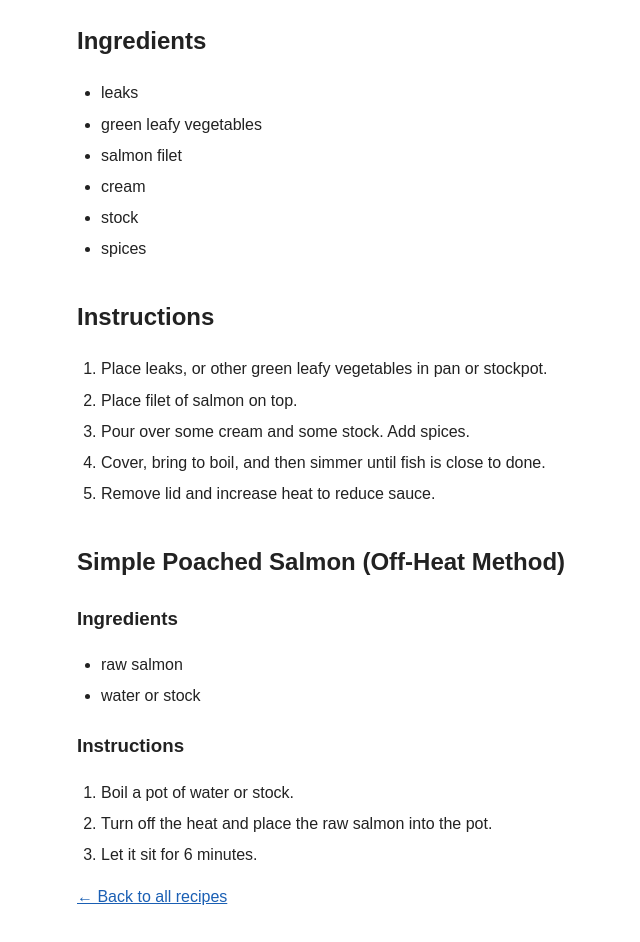
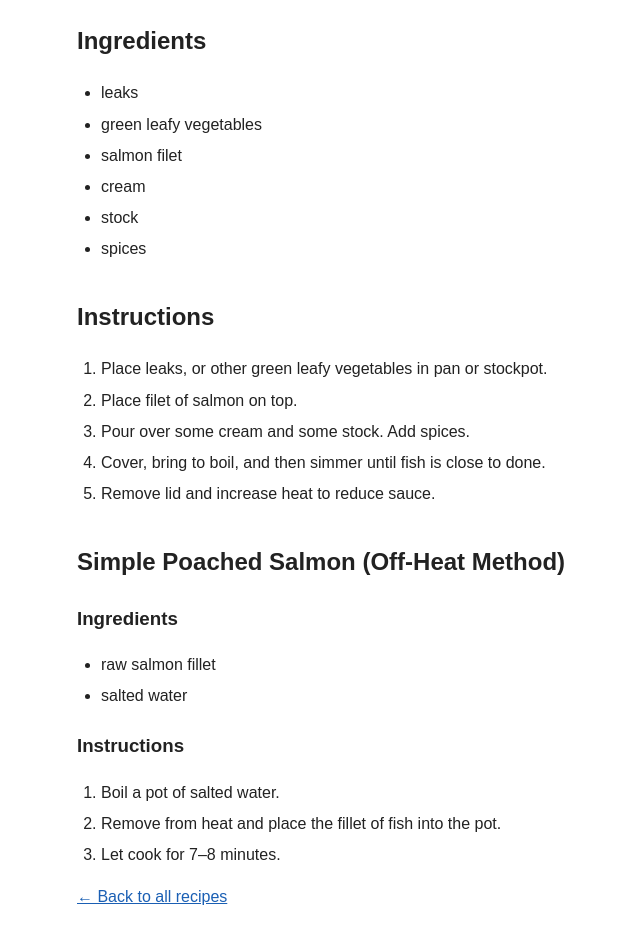
Before and after one commit to Elan-Gr/Recipes, a plain HTML site: page Meals/Meats/Poached Salmon.html in a window 1280 px wide. Shown: the part 97-1039 px from the top of the page, without its empty margins (263-903 px from the left). Drawn offline with Linux system fonts and the light colour scheme.

Commit message:
Update Poached Salmon off-heat method to salted water, 7-8 minutes

```diff
--- a/Meals/Meats/Poached Salmon.html
+++ b/Meals/Meats/Poached Salmon.html
@@ -2,11 +2,11 @@
 <html lang="en">
 <head>
 <meta charset="utf-8">
-<meta name="last-updated" content="2026-10-18">
+<meta name="last-updated" content="2026-11-19">
 <meta name="viewport" content="width=device-width, initial-scale=1">
 <title>Poached Salmon — Elan's Recipes</title>
 <link rel="stylesheet" href="../../style.css">
-<script type="application/json" id="usda-ingredients">[{"name": "water", "fdc_id": 173647, "usda_description": "Beverages, water, tap, drinking", "alt_fdc_ids": []}, {"name": "leaks", "fdc_id": 169246, "usda_description": "Leeks, (bulb and lower leaf-portion), raw", "alt_fdc_ids": []}, {"name": "green leafy vegetables", "fdc_id": null, "usda_description": null, "alt_fdc_ids": []}, {"name": "salmon", "fdc_id": 175167, "usda_description": "Fish, salmon, Atlantic, farmed, raw", "alt_fdc_ids": []}, {"name": "cream", "fdc_id": 170857, "usda_description": "Cream, fluid, light (coffee cream or table cream)", "alt_fdc_ids": []}, {"name": "stock", "fdc_id": null, "usda_description": null, "alt_fdc_ids": [{"fdc_id": 172884, "usda_description": "Soup, stock, chicken, home-prepared"}]}, {"name": "spices", "fdc_id": null, "usda_description": null, "alt_fdc_ids": []}]</script>
+<script type="application/json" id="usda-ingredients">[{"name": "water", "fdc_id": 173647, "usda_description": "Beverages, water, tap, drinking", "alt_fdc_ids": []}, {"name": "leaks", "fdc_id": 169246, "usda_description": "Leeks, (bulb and lower leaf-portion), raw", "alt_fdc_ids": []}, {"name": "green leafy vegetables", "fdc_id": null, "usda_description": null, "alt_fdc_ids": []}, {"name": "salmon", "fdc_id": 175167, "usda_description": "Fish, salmon, Atlantic, farmed, raw", "alt_fdc_ids": []}, {"name": "cream", "fdc_id": 170857, "usda_description": "Cream, fluid, light (coffee cream or table cream)", "alt_fdc_ids": []}, {"name": "stock", "fdc_id": null, "usda_description": null, "alt_fdc_ids": [{"fdc_id": 172884, "usda_description": "Soup, stock, chicken, home-prepared"}]}, {"name": "spices", "fdc_id": null, "usda_description": null, "alt_fdc_ids": []}, {"name": "salt", "fdc_id": 173468, "usda_description": "Salt, table", "alt_fdc_ids": []}]</script>
 </head>
 <body>
 <h1>Poached Salmon</h1>
@@ -30,14 +30,14 @@
 <h2>Simple Poached Salmon (Off-Heat Method)</h2>
 <h3>Ingredients</h3>
 <ul>
-<li>raw salmon</li>
-<li>water or stock</li>
+<li>raw salmon fillet</li>
+<li>salted water</li>
 </ul>
 <h3>Instructions</h3>
 <ol>
-<li>Boil a pot of water or stock.</li>
-<li>Turn off the heat and place the raw salmon into the pot.</li>
-<li>Let it sit for 6 minutes.</li>
+<li>Boil a pot of salted water.</li>
+<li>Remove from heat and place the fillet of fish into the pot.</li>
+<li>Let cook for 7–8 minutes.</li>
 </ol>
 <p><a href="../../index.html">← Back to all recipes</a></p>
 </body>
```
